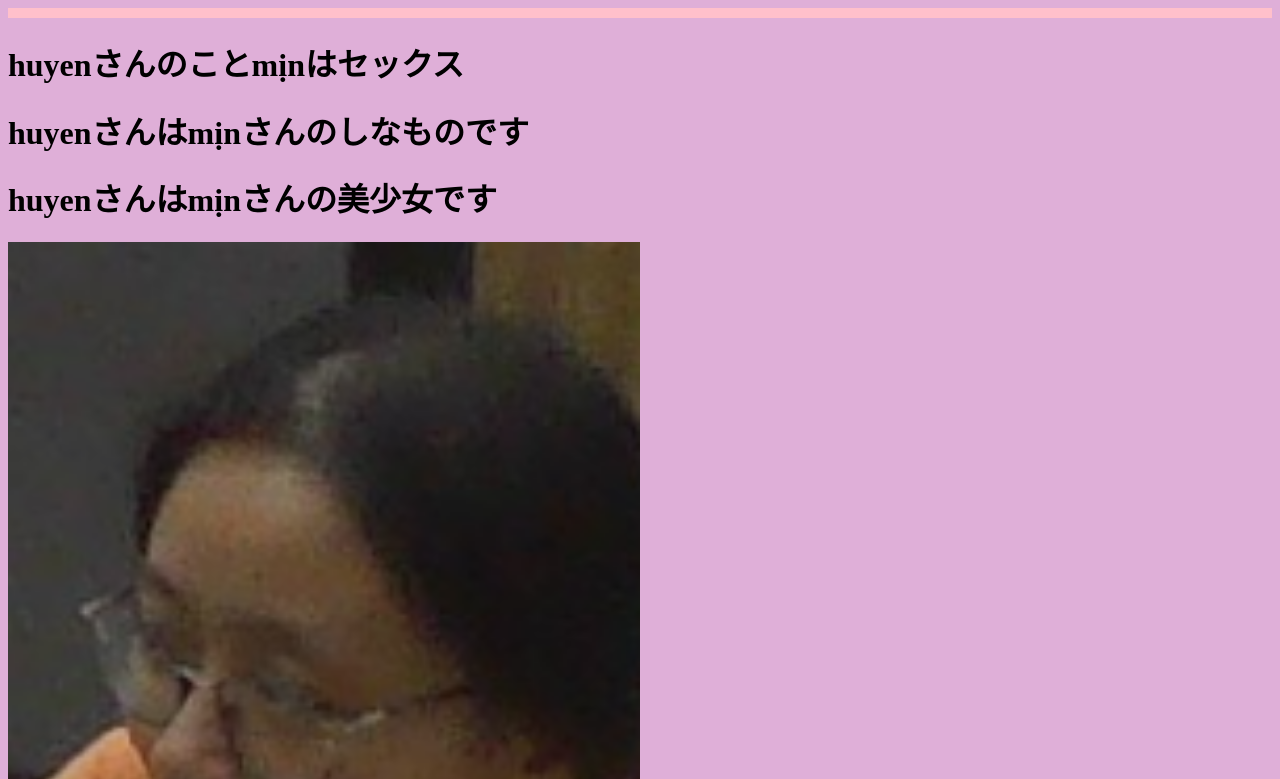
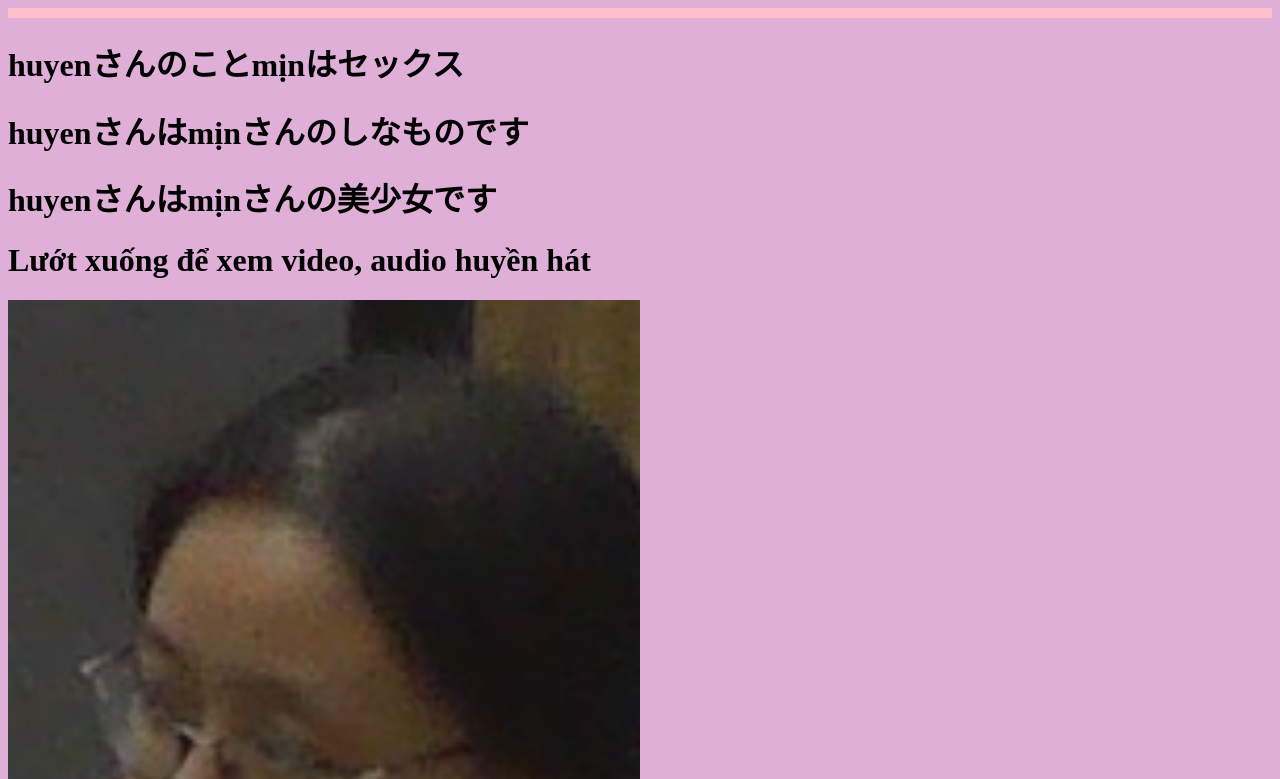
Before and after one commit to hqmdokkai/troll, a plain HTML site: page index.html in a window 1280 px wide. Shown: the top 779 px of the page. Drawn offline with Linux system fonts and the light colour scheme.

Commit message:
Update index.html

```diff
--- a/index.html
+++ b/index.html
@@ -32,6 +32,7 @@
     <h1>huyenさんのことmịnはセックス</h1>
     <h1>huyenさんはmịnさんのしなものです</h1>
     <h1>huyenさんはmịnさんの美少女です</h1>
+    <h1>Lướt xuống để xem video, audio huyền hát</h1>
 
     <img class="img img-logo" src="./Ảnh/huỳen 1.png" alt="Image 1" />
     <img class="img img-logo" src="./Ảnh/huyen 2.png" alt="Image 2" />
```
